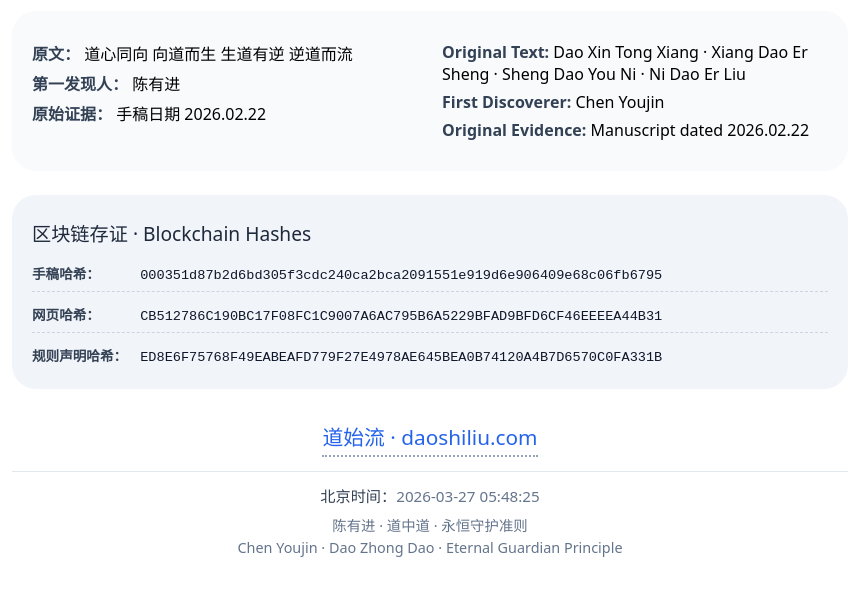
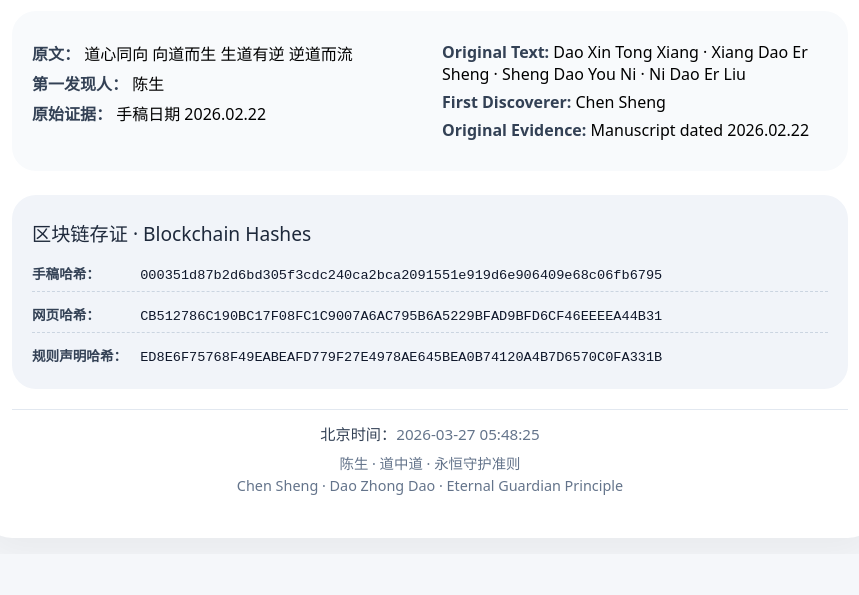
Before and after one commit to daozhongdao/daozhongdao.org.cn, a plain HTML site: page index.html in a window 1280 px wide. Shown: the part 499-1094 px from the top of the page, without its empty margins (210-1069 px from the left). After the commit the page ends 1053 px from the top, so only its background shows below. Drawn offline with Linux system fonts and the light colour scheme.

Commit message:
Update index.html

```diff
--- a/index.html
+++ b/index.html
@@ -118,8 +118,6 @@
         .hash-value {
             color: #0f172a;
         }
-
-        /* 道始流入口 */
         .entry {
             text-align: center;
             margin: 32px 0 20px;
@@ -189,12 +187,12 @@
         <div class="info-grid">
             <div class="info-block">
                 <p><strong>原文：</strong> 道心同向 向道而生 生道有逆 逆道而流</p>
-                <p><strong>第一发现人：</strong> 陈有进</p>
+                <p><strong>第一发现人：</strong> 陈生</p>
                 <p><strong>原始证据：</strong> 手稿日期 2026.02.22</p>
             </div>
             <div class="info-block">
                 <p><strong>Original Text:</strong> Dao Xin Tong Xiang · Xiang Dao Er Sheng · Sheng Dao You Ni · Ni Dao Er Liu</p>
-                <p><strong>First Discoverer:</strong> Chen Youjin</p>
+                <p><strong>First Discoverer:</strong> Chen Sheng</p>
                 <p><strong>Original Evidence:</strong> Manuscript dated 2026.02.22</p>
             </div>
         </div>
@@ -216,18 +214,13 @@
             </div>
         </div>
 
-        <!-- 道始流入口 -->
-        <div class="entry">
-            <a href="http://daoshiliu.com" target="_blank" rel="noopener noreferrer">道始流 · daoshiliu.com</a>
-        </div>
-
         <!-- 北京时间显示 -->
         <div class="beijing-time" id="beijing-time"></div>
 
         <!-- 底部永恒声明 -->
         <div class="footer">
-            <p>陈有进 · 道中道 · 永恒守护准则</p>
-            <p>Chen Youjin · Dao Zhong Dao · Eternal Guardian Principle</p>
+            <p>陈生 · 道中道 · 永恒守护准则</p>
+            <p>Chen Sheng · Dao Zhong Dao · Eternal Guardian Principle</p>
         </div>
     </div>
 
```
